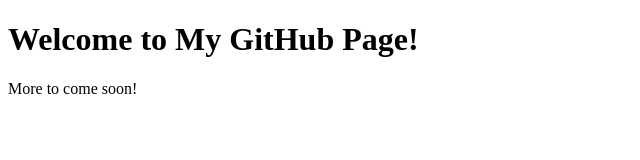
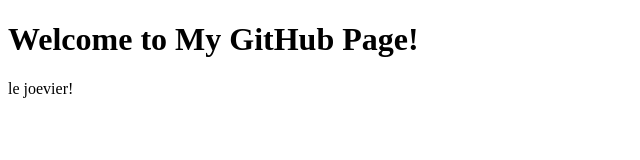
Before and after one commit to Asher-Jiang/asher-jiang.github.io, a plain HTML site: page index.html in a window 1280 px wide. Shown: the full height of the page, 0-640 px from the left. Drawn offline with Linux system fonts and the light colour scheme.

Commit message:
Updated index.html to test new cloned repository

```diff
--- a/index.html
+++ b/index.html
@@ -7,6 +7,6 @@
 </head>
 <body>
     <h1>Welcome to My GitHub Page!</h1>
-    <p>More to come soon!</p>
+    <p>le joevier!</p>
 </body>
 </html>
```
